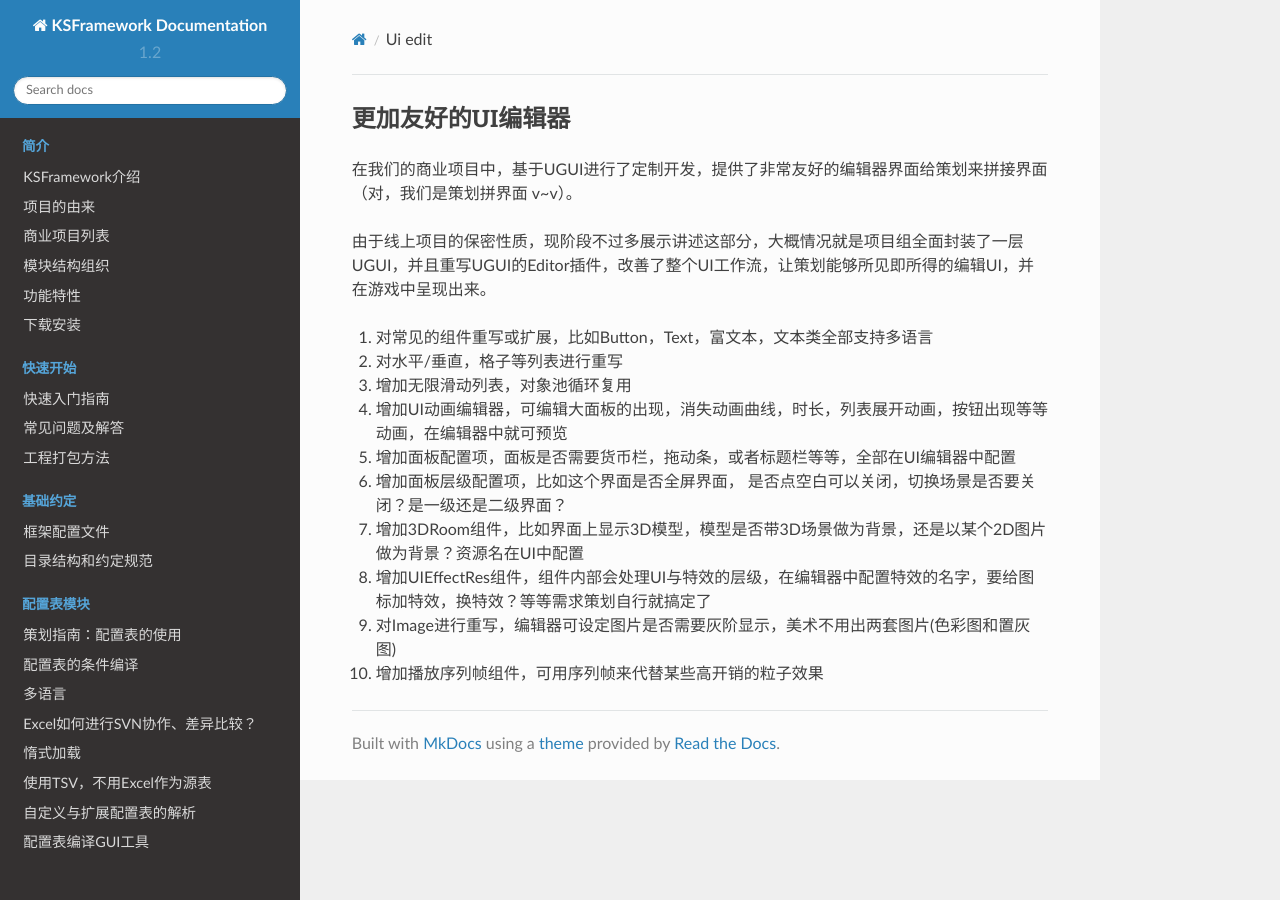
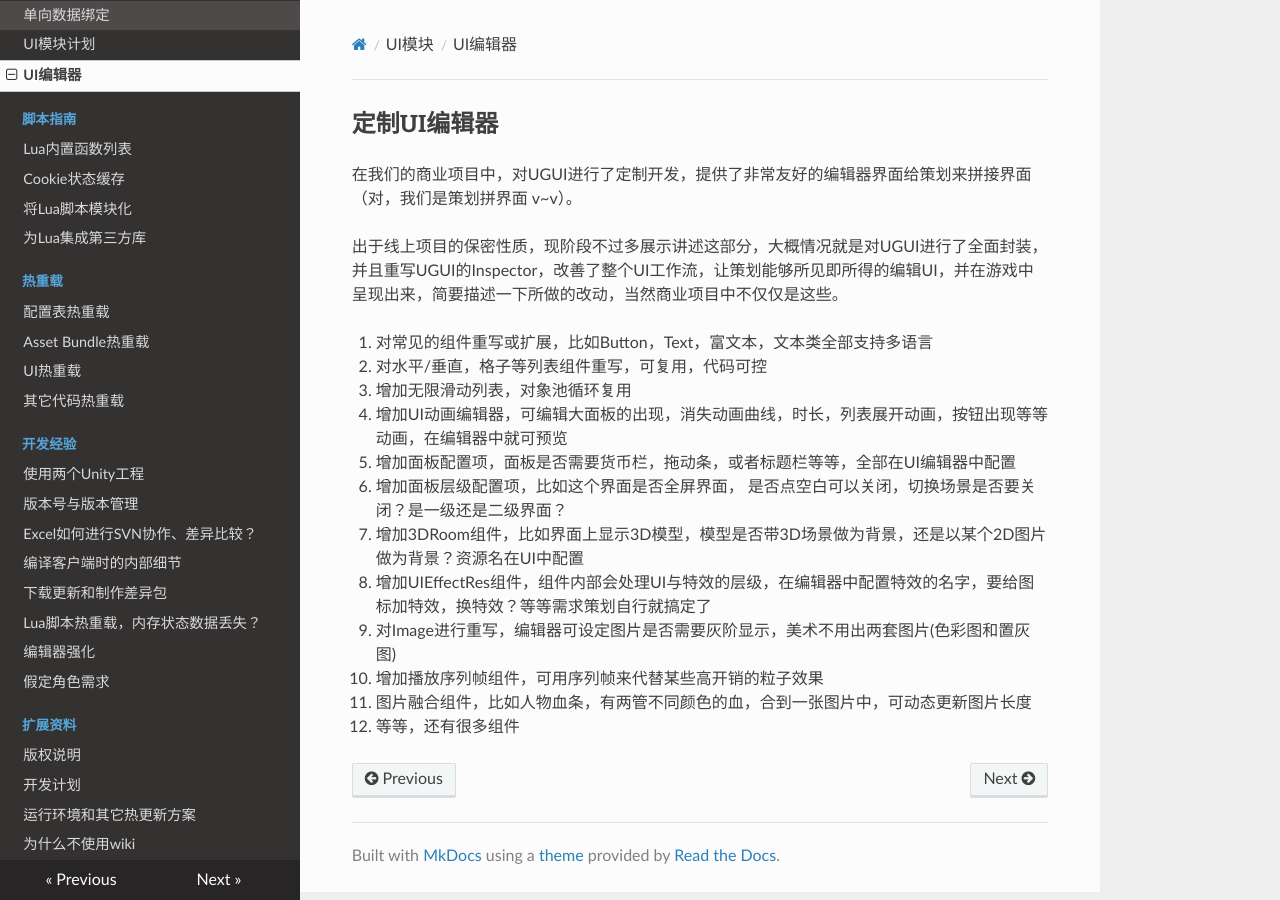
Before and after one commit to mr-kelly/KSFramework, an MkDocs documentation site: the page built from docs/artist/ui_edit.md, in a window 1280 px wide. Built offline with MkDocs 1.6.1, drawn with Linux system fonts in a browser that asks for light colours; nearby versions of some CDN libraries.

Commit message:
add 性能监控模块 update UI编辑器

```diff
--- a/docs/artist/ui_edit.md
+++ b/docs/artist/ui_edit.md
@@ -1,11 +1,11 @@
-## 更加友好的UI编辑器
+## 定制UI编辑器
 
-在我们的商业项目中，基于UGUI进行了定制开发，提供了非常友好的编辑器界面给策划来拼接界面（对，我们是策划拼界面 v~v）。
+在我们的商业项目中，对UGUI进行了定制开发，提供了非常友好的编辑器界面给策划来拼接界面（对，我们是策划拼界面 v~v）。
 
-由于线上项目的保密性质，现阶段不过多展示讲述这部分，大概情况就是项目组全面封装了一层UGUI，并且重写UGUI的Editor插件，改善了整个UI工作流，让策划能够所见即所得的编辑UI，并在游戏中呈现出来。
+出于线上项目的保密性质，现阶段不过多展示讲述这部分，大概情况就是对UGUI进行了全面封装，并且重写UGUI的Inspector，改善了整个UI工作流，让策划能够所见即所得的编辑UI，并在游戏中呈现出来，简要描述一下所做的改动，当然商业项目中不仅仅是这些。
 
 1. 对常见的组件重写或扩展，比如Button，Text，富文本，文本类全部支持多语言
-2. 对水平/垂直，格子等列表进行重写
+2. 对水平/垂直，格子等列表组件重写，可复用，代码可控
 3. 增加无限滑动列表，对象池循环复用
 4. 增加UI动画编辑器，可编辑大面板的出现，消失动画曲线，时长，列表展开动画，按钮出现等等动画，在编辑器中就可预览
 5. 增加面板配置项，面板是否需要货币栏，拖动条，或者标题栏等等，全部在UI编辑器中配置
@@ -14,3 +14,5 @@
 8. 增加UIEffectRes组件，组件内部会处理UI与特效的层级，在编辑器中配置特效的名字，要给图标加特效，换特效？等等需求策划自行就搞定了
 9. 对Image进行重写，编辑器可设定图片是否需要灰阶显示，美术不用出两套图片(色彩图和置灰图)
 10. 增加播放序列帧组件，可用序列帧来代替某些高开销的粒子效果
+11. 图片融合组件，比如人物血条，有两管不同颜色的血，合到一张图片中，可动态更新图片长度
+12. 等等，还有很多组件
--- /dev/null
+++ b/docs/resource/benchmark_monitor.md
@@ -0,0 +1,41 @@
+# 性能统计器
+
+## 操作步骤
+
+1. 打开Appconfig.cs把IsSaveCostToFile开关打开
+2. 运行游戏，耗时统计数据就会记录下来
+3. 在Editor下中菜单栏点击 **KEngine** - **Open PresistenDataPath Folder**，就能看到记录的数据文件了
+
+
+
+![资源加载和函数执行耗时表](./../images/resource/benchmark_monitor_files.png)
+
+
+
+## 界面打开耗时统计表
+
+监视器统计到的界面耗时数据如下所示，对应profiler_ui_2021-7-29 17.40.49.csv
+
+| UI名字     | 操作(函数) | 耗时(ms) |
+| ---------- | ---------- | -------- |
+| Billboard  | LoadAB     | 0.127    |
+| Login      | LoadAB     | 0.516    |
+| Login      | OnInit     | 0.004    |
+| Navbar     | LoadAB     | 0.109    |
+| Main       | LoadAB     | 0.103    |
+| Navbar     | OnInit     | 0        |
+| Main       | OnInit     | 0.003    |
+| UIRoleInfo | LoadAB     | 0.008    |
+| UIRoleInfo | OnInit     | 0        |
+
+## 加载资源耗时统计表
+
+监视器统计到的加载资源耗时数据如下所示，对应profiler_loadab_2021-7-29 17.40.48.csv
+
+| AB资源                       | 耗时   |
+| ---------------------------- | ------ |
+| uiatlas/atlas_common.ab      | 2.623  |
+| uiatlas/anim1/0002.ab        | 4.169  |
+| uiatlas/anim1/0004.ab        | 4.169  |
+| scene/scene1001/scene1001.ab | 4.17   |
+| scene/scene1002/scene1002.ab | 10.911 |
--- a/mkdocs.yml
+++ b/mkdocs.yml
@@ -36,6 +36,7 @@ nav:
     - "资源实时调试监控": resource/debug.md
     - "垃圾回收机制": resource/gc.md
     - "Editor下无需打包": resource/edit_mode.md
+    - "性能监控模块": resource/benchmark_monitor.md
 
   - UI模块:
     - "UI模块使用指南": ui/guide.md
@@ -44,6 +45,7 @@ nav:
     - "2.拖拽绑定控件": ui/lua-outlet.md
     - "单向数据绑定": ui/data-binding.md
     - "UI模块计划": ui/ui-plan.md
+    - "UI编辑器": artist/ui_edit.md
 
   - 脚本指南:
     - "Lua内置函数列表": scripting/functions.md
```
Also changed, not shown: docs/images/resource/benchmark_monitor_files.png (added).
